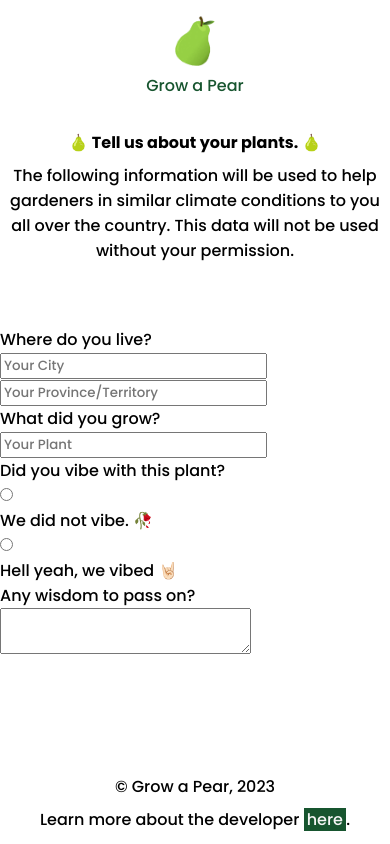
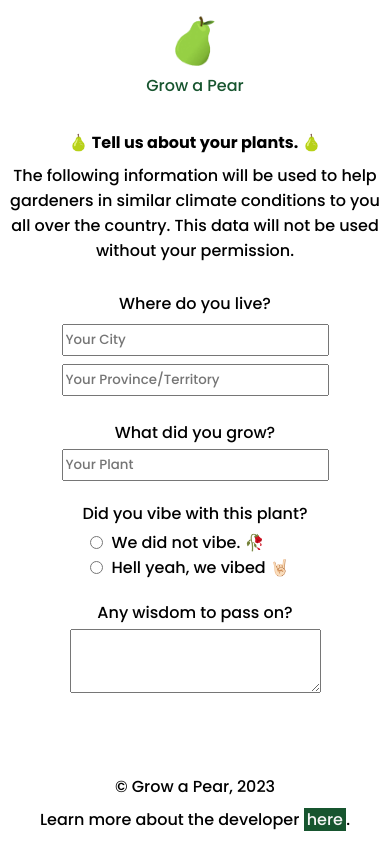
Before and after one commit to meredith-j/grow-a-pear-frontend, a Next.js app: page /your-garden in a window 390 px wide. Built offline with nearby package versions, Linux system fonts and the light colour scheme.

Commit message:
add form style skeleton for mobile

```diff
--- a/src/app/styles/your-garden.module.scss
+++ b/src/app/styles/your-garden.module.scss
@@ -4,7 +4,7 @@
 @import "./partials/fonts";
 
 .header {
-    padding: 1rem 0.5rem;
+    padding: 1rem 0.5rem 0 0.5rem;
 
     &_quiz {
         font-size: 1rem;
@@ -13,10 +13,49 @@
 
     &_info {
         text-align: center;
-        padding: 0.5rem 0 2rem 0;
+        padding: 0.5rem 0 0 0;
     }
 }
 
 .form {
-    padding: 1rem 0;
+    padding: 1rem;
+    display: flex;
+    align-items: center;
+    flex-direction: column;
+    text-align: center;
+
+    &_question {
+        padding: 0.5rem 0;
+    }
+
+    &_label {
+        padding: 0.25rem 0;
+        display: block;
+    }
+
+    &_location {
+        margin: 0.25rem 0;
+        height: 2rem;
+    }
+
+    &_plant {
+        height: 2rem;
+        width: 100%;
+    }
+
+    &_vibe {
+        display: flex;
+        flex-direction: row;
+        justify-content: flex-start;
+        padding: 0 0 0 0.5rem;
+
+        &_label {
+            padding: 0 0 0 0.5rem;
+        }
+    }
+
+    &_comment {
+        width: 100%;
+        height: 4rem;
+    }
 }
```
